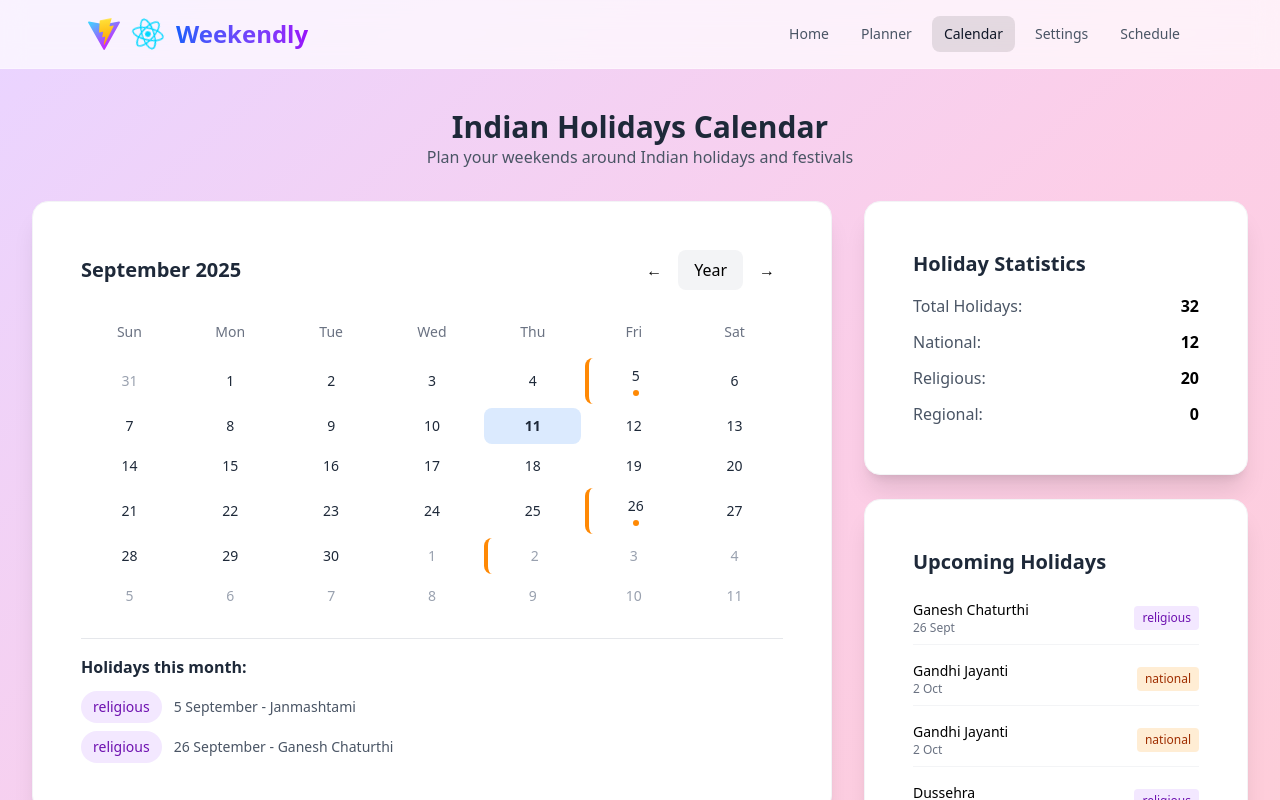
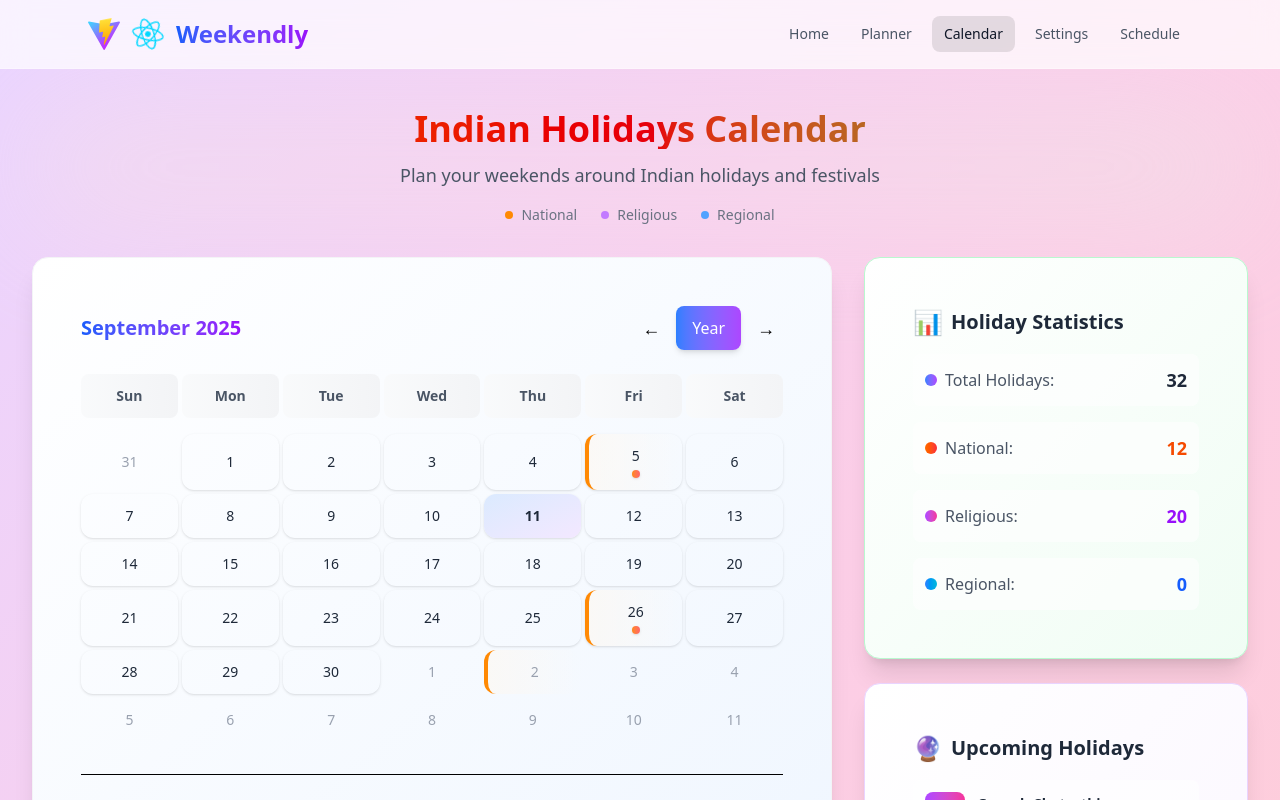
Before and after one commit to inevitable-ank/Weekndry, a React (Vite) app: page /calendar in a window 1280 px wide. Shown: the top 800 px of the page. Built offline with nearby package versions, Linux system fonts and the light colour scheme.

Commit message:
changed the calendar a bit stylish component

```diff
--- a/src/components/calendar/Calendar.tsx
+++ b/src/components/calendar/Calendar.tsx
@@ -148,41 +148,41 @@ export const Calendar: React.FC<CalendarProps> = ({
   }
 
   return (
-    <Card variant="elevated" className="w-full">
+    <Card variant="elevated" className="w-full bg-gradient-to-br from-white to-blue-50 border-blue-200 shadow-xl">
       <CardContent className="p-6">
         {/* Header */}
         <div className="flex items-center justify-between mb-6">
-          <CardTitle className="text-2xl">
+          <CardTitle className="text-2xl bg-gradient-to-r from-blue-600 to-purple-600 bg-clip-text text-transparent">
             {MONTHS[month]} {year}
           </CardTitle>
           <div className="flex gap-2">
             <button
               onClick={() => navigateMonth('prev')}
-              className="p-2 rounded-lg hover:bg-gray-100 transition-colors"
+              className="p-2 rounded-lg hover:bg-blue-100 transition-all duration-200 hover:scale-105"
               aria-label="Previous month"
             >
-              ←
+              <span className="text-lg">←</span>
             </button>
             <button
               onClick={() => setViewMode('year')}
-              className="px-4 py-2 rounded-lg bg-gray-100 hover:bg-gray-200 transition-colors"
+              className="px-4 py-2 rounded-lg bg-gradient-to-r from-blue-500 to-purple-500 text-white hover:from-blue-600 hover:to-purple-600 transition-all duration-200 hover:scale-105 shadow-md"
             >
               Year
             </button>
             <button
               onClick={() => navigateMonth('next')}
-              className="p-2 rounded-lg hover:bg-gray-100 transition-colors"
+              className="p-2 rounded-lg hover:bg-blue-100 transition-all duration-200 hover:scale-105"
               aria-label="Next month"
             >
-              →
+              <span className="text-lg">→</span>
             </button>
           </div>
         </div>
 
         {/* Day headers */}
-        <div className="grid grid-cols-7 gap-1 mb-2">
+        <div className="grid grid-cols-7 gap-1 mb-4">
           {DAYS.map(day => (
-            <div key={day} className="text-center text-sm font-medium text-gray-500 py-2">
+            <div key={day} className="text-center text-sm font-semibold text-gray-600 py-3 bg-gradient-to-r from-gray-50 to-gray-100 rounded-lg">
               {day}
             </div>
           ))}
@@ -201,20 +201,20 @@ export const Calendar: React.FC<CalendarProps> = ({
                 key={index}
                 onClick={() => onDateSelect?.(date)}
                 className={`
-                  relative p-2 text-sm rounded-lg transition-all duration-200
+                  relative p-3 text-sm rounded-xl transition-all duration-300 hover:scale-105
                   ${isCurrentMonthDay
-                    ? 'text-gray-800 hover:bg-blue-50'
-                    : 'text-gray-400 hover:bg-gray-50'
+                    ? 'text-gray-800 hover:bg-gradient-to-br hover:from-blue-50 hover:to-purple-50 hover:text-gray-800 shadow-sm hover:shadow-md'
+                    : 'text-gray-400 hover:bg-gray-50 hover:text-gray-400'
                   }
-                  ${isTodayDate ? 'bg-blue-100 font-semibold' : ''}
-                  ${isSelectedDate ? 'bg-blue-500 text-white' : ''}
-                  ${holiday ? 'border-l-4 border-l-orange-400' : ''}
+                  ${isTodayDate ? 'bg-gradient-to-br from-blue-100 to-purple-100 font-semibold hover:from-blue-200 hover:to-purple-200 shadow-md' : ''}
+                  ${isSelectedDate ? 'bg-gradient-to-br from-blue-500 to-purple-600 text-white hover:from-blue-600 hover:to-purple-700 shadow-lg' : ''}
+                  ${holiday ? 'border-l-4 border-l-orange-400 bg-gradient-to-r from-orange-50/50 to-transparent' : ''}
                 `}
               >
                 <div className="flex flex-col items-center">
                   <span>{date.getDate()}</span>
                   {holiday && isCurrentMonthDay && (
-                    <div className="w-1.5 h-1.5 bg-orange-400 rounded-full mt-1" />
+                    <div className="w-2 h-2 bg-gradient-to-r from-orange-400 to-red-400 rounded-full mt-1 shadow-sm" />
                   )}
                 </div>
               </button>
@@ -224,20 +224,33 @@ export const Calendar: React.FC<CalendarProps> = ({
 
         {/* Holiday legend */}
         {showHolidays && monthHolidays.length > 0 && (
-          <div className="mt-6 pt-4 border-t border-gray-200">
-            <h4 className="font-semibold text-gray-800 mb-3">Holidays this month:</h4>
-            <div className="space-y-2">
+          <div className="mt-8 pt-6 border-t border-gradient-to-r from-blue-200 to-purple-200">
+            <h4 className="font-semibold text-gray-800 mb-4 flex items-center gap-2">
+              <span className="text-xl">🎉</span>
+              Holidays this month:
+            </h4>
+            <div className="grid grid-cols-1 md:grid-cols-2 gap-3">
               {monthHolidays.map((holiday, index) => (
-                <div key={index} className="flex items-center gap-3">
+                <div key={index} className="flex items-center gap-3 p-3 bg-white/60 rounded-lg hover:bg-white/80 transition-all duration-200">
+                  <div className={`w-8 h-8 rounded-lg flex items-center justify-center text-white font-bold text-sm ${
+                    holiday.type === 'national' ? 'bg-gradient-to-r from-orange-500 to-red-500' :
+                    holiday.type === 'religious' ? 'bg-gradient-to-r from-purple-500 to-pink-500' :
+                    'bg-gradient-to-r from-blue-500 to-cyan-500'
+                  }`}>
+                    {new Date(holiday.date).getDate()}
+                  </div>
+                  <div className="flex-1">
+                    <div className="font-medium text-sm text-gray-800">{holiday.name}</div>
+                    <div className="text-xs text-gray-500">
+                      {new Date(holiday.date).getDate()} {MONTHS[month]}
+                    </div>
+                  </div>
                   <Badge
                     variant="secondary"
-                    className={getHolidayColor(holiday.type)}
+                    className={`text-xs ${getHolidayColor(holiday.type)}`}
                   >
                     {holiday.type}
                   </Badge>
-                  <span className="text-sm text-gray-600">
-                    {new Date(holiday.date).getDate()} {MONTHS[month]} - {holiday.name}
-                  </span>
                 </div>
               ))}
             </div>
--- a/src/pages/CalendarPage.tsx
+++ b/src/pages/CalendarPage.tsx
@@ -14,9 +14,22 @@ export const CalendarPage: React.FC = () => {
 
   return (
     <section className="pt-10 pb-24 space-y-8">
-      <div className="text-center">
-        <h2 className="text-3xl font-bold text-gray-800">Indian Holidays Calendar</h2>
-        <p className="text-gray-600">Plan your weekends around Indian holidays and festivals</p>
+      <div className="text-center relative">
+        <div className="absolute inset-0 bg-gradient-to-r from-orange-100 via-red-100 to-green-100 rounded-3xl blur-3xl opacity-30 -z-10"></div>
+        <h2 className="text-4xl font-bold bg-gradient-to-r from-orange-600 via-red-600 to-green-600 bg-clip-text text-transparent mb-3">
+          Indian Holidays Calendar
+        </h2>
+        <p className="text-gray-600 text-lg">Plan your weekends around Indian holidays and festivals</p>
+        <div className="flex justify-center mt-4">
+          <div className="flex items-center gap-2 text-sm text-gray-500">
+            <span className="w-2 h-2 bg-orange-400 rounded-full"></span>
+            <span>National</span>
+            <span className="w-2 h-2 bg-purple-400 rounded-full ml-4"></span>
+            <span>Religious</span>
+            <span className="w-2 h-2 bg-blue-400 rounded-full ml-4"></span>
+            <span>Regional</span>
+          </div>
+        </div>
       </div>
 
       <div className="grid grid-cols-1 lg:grid-cols-3 gap-8">
@@ -33,33 +46,60 @@ export const CalendarPage: React.FC = () => {
         <div className="space-y-6">
           {/* Selected Date Info */}
           {selectedDate && (
-            <Card variant="elevated">
+            <Card variant="elevated" className="bg-gradient-to-br from-white to-blue-50 border-blue-200">
               <CardContent className="p-6">
-                <CardTitle className="text-lg mb-4">
+                <div className="flex items-center gap-3 mb-4">
+                  <div className="w-12 h-12 bg-gradient-to-br from-blue-500 to-purple-600 rounded-xl flex items-center justify-center text-white font-bold text-lg">
+                    {selectedDate.getDate()}
+                  </div>
+                  <div>
+                    <CardTitle className="text-lg mb-1">
                       {selectedDate.toLocaleDateString('en-IN', {
                         weekday: 'long',
-                    year: 'numeric',
                         month: 'long',
                         day: 'numeric'
                       })}
                     </CardTitle>
+                    <p className="text-sm text-gray-500">{selectedDate.getFullYear()}</p>
+                  </div>
+                </div>
 
                 {selectedHolidays.length > 0 ? (
                   <div className="space-y-3">
-                    <h4 className="font-semibold text-gray-800">Holidays:</h4>
+                    <h4 className="font-semibold text-gray-800 flex items-center gap-2">
+                      <span className="text-2xl">🎉</span>
+                      Holidays
+                    </h4>
                     {selectedHolidays.map((holiday, index) => (
-                      <div key={index} className="p-3 bg-orange-50 rounded-lg border border-orange-200">
-                        <div className="font-medium text-orange-800">{holiday.name}</div>
-                        <div className="text-sm text-orange-600 capitalize">{holiday.type}</div>
+                      <div key={index} className={`p-4 rounded-xl border-2 transition-all duration-300 hover:scale-105 ${
+                        holiday.type === 'national' ? 'bg-gradient-to-r from-orange-50 to-red-50 border-orange-200' :
+                        holiday.type === 'religious' ? 'bg-gradient-to-r from-purple-50 to-pink-50 border-purple-200' :
+                        'bg-gradient-to-r from-blue-50 to-cyan-50 border-blue-200'
+                      }`}>
+                        <div className="flex items-center gap-3">
+                          <div className={`w-8 h-8 rounded-lg flex items-center justify-center text-white font-bold text-sm ${
+                            holiday.type === 'national' ? 'bg-gradient-to-r from-orange-500 to-red-500' :
+                            holiday.type === 'religious' ? 'bg-gradient-to-r from-purple-500 to-pink-500' :
+                            'bg-gradient-to-r from-blue-500 to-cyan-500'
+                          }`}>
+                            {holiday.type === 'national' ? '🏛️' : holiday.type === 'religious' ? '🕉️' : '🏛️'}
+                          </div>
+                          <div>
+                            <div className="font-semibold text-gray-800">{holiday.name}</div>
+                            <div className="text-sm text-gray-600 capitalize">{holiday.type}</div>
+                          </div>
+                        </div>
                         {holiday.description && (
-                          <div className="text-sm text-gray-600 mt-1">{holiday.description}</div>
+                          <div className="text-sm text-gray-600 mt-2 pl-11">{holiday.description}</div>
                         )}
                       </div>
                     ))}
                   </div>
                 ) : (
-                  <div className="text-gray-500 text-center py-4">
-                    No holidays on this date
+                  <div className="text-center py-8">
+                    <div className="text-4xl mb-2">📅</div>
+                    <div className="text-gray-500">No holidays on this date</div>
+                    <div className="text-sm text-gray-400 mt-1">Perfect for planning activities!</div>
                   </div>
                 )}
               </CardContent>
@@ -67,29 +107,44 @@ export const CalendarPage: React.FC = () => {
           )}
 
           {/* Quick Stats */}
-          <Card variant="elevated">
+          <Card variant="elevated" className="bg-gradient-to-br from-white to-green-50 border-green-200">
             <CardContent className="p-6">
-              <CardTitle className="text-lg mb-4">Holiday Statistics</CardTitle>
-              <div className="space-y-3">
-                <div className="flex justify-between">
+              <CardTitle className="text-lg mb-4 flex items-center gap-2">
+                <span className="text-2xl">📊</span>
+                Holiday Statistics
+              </CardTitle>
+              <div className="space-y-4">
+                <div className="flex items-center justify-between p-3 bg-white/60 rounded-lg">
+                  <div className="flex items-center gap-2">
+                    <div className="w-3 h-3 bg-gradient-to-r from-blue-500 to-purple-500 rounded-full"></div>
                     <span className="text-gray-600">Total Holidays:</span>
-                  <span className="font-semibold">{INDIAN_HOLIDAYS.length}</span>
                   </div>
-                <div className="flex justify-between">
+                  <span className="font-bold text-lg text-gray-800">{INDIAN_HOLIDAYS.length}</span>
+                </div>
+                <div className="flex items-center justify-between p-3 bg-white/60 rounded-lg">
+                  <div className="flex items-center gap-2">
+                    <div className="w-3 h-3 bg-gradient-to-r from-orange-500 to-red-500 rounded-full"></div>
                     <span className="text-gray-600">National:</span>
-                  <span className="font-semibold">
+                  </div>
+                  <span className="font-bold text-lg text-orange-600">
                     {INDIAN_HOLIDAYS.filter(h => h.type === 'national').length}
                   </span>
                 </div>
-                <div className="flex justify-between">
+                <div className="flex items-center justify-between p-3 bg-white/60 rounded-lg">
+                  <div className="flex items-center gap-2">
+                    <div className="w-3 h-3 bg-gradient-to-r from-purple-500 to-pink-500 rounded-full"></div>
                     <span className="text-gray-600">Religious:</span>
-                  <span className="font-semibold">
+                  </div>
+                  <span className="font-bold text-lg text-purple-600">
                     {INDIAN_HOLIDAYS.filter(h => h.type === 'religious').length}
                   </span>
                 </div>
-                <div className="flex justify-between">
+                <div className="flex items-center justify-between p-3 bg-white/60 rounded-lg">
+                  <div className="flex items-center gap-2">
+                    <div className="w-3 h-3 bg-gradient-to-r from-blue-500 to-cyan-500 rounded-full"></div>
                     <span className="text-gray-600">Regional:</span>
-                  <span className="font-semibold">
+                  </div>
+                  <span className="font-bold text-lg text-blue-600">
                     {INDIAN_HOLIDAYS.filter(h => h.type === 'regional').length}
                   </span>
                 </div>
@@ -98,25 +153,36 @@ export const CalendarPage: React.FC = () => {
           </Card>
 
           {/* Upcoming Holidays */}
-          <Card variant="elevated">
+          <Card variant="elevated" className="bg-gradient-to-br from-white to-purple-50 border-purple-200">
             <CardContent className="p-6">
-              <CardTitle className="text-lg mb-4">Upcoming Holidays</CardTitle>
-              <div className="space-y-2">
+              <CardTitle className="text-lg mb-4 flex items-center gap-2">
+                <span className="text-2xl">🔮</span>
+                Upcoming Holidays
+              </CardTitle>
+              <div className="space-y-3">
                 {INDIAN_HOLIDAYS
                   .filter(holiday => new Date(holiday.date) > new Date())
                   .slice(0, 5)
                   .map((holiday, index) => (
-                    <div key={index} className="flex justify-between items-center py-2 border-b border-gray-100 last:border-b-0">
-                      <div>
-                        <div className="font-medium text-sm">{holiday.name}</div>
+                    <div key={index} className="flex items-center gap-3 p-3 bg-white/60 rounded-lg hover:bg-white/80 transition-all duration-200">
+                      <div className={`w-10 h-10 rounded-lg flex items-center justify-center text-white font-bold text-sm ${
+                        holiday.type === 'national' ? 'bg-gradient-to-r from-orange-500 to-red-500' :
+                        holiday.type === 'religious' ? 'bg-gradient-to-r from-purple-500 to-pink-500' :
+                        'bg-gradient-to-r from-blue-500 to-cyan-500'
+                      }`}>
+                        {new Date(holiday.date).getDate()}
+                      </div>
+                      <div className="flex-1">
+                        <div className="font-semibold text-sm text-gray-800">{holiday.name}</div>
                         <div className="text-xs text-gray-500">
                           {new Date(holiday.date).toLocaleDateString('en-IN', {
-                            month: 'short',
-                            day: 'numeric'
+                            month: 'long',
+                            day: 'numeric',
+                            year: 'numeric'
                           })}
                         </div>
                       </div>
-                      <div className={`px-2 py-1 rounded text-xs ${
+                      <div className={`px-3 py-1 rounded-full text-xs font-medium ${
                         holiday.type === 'national' ? 'bg-orange-100 text-orange-800' :
                         holiday.type === 'religious' ? 'bg-purple-100 text-purple-800' :
                         'bg-blue-100 text-blue-800'
```
Lines whose indentation alone changed are shown as unchanged.
